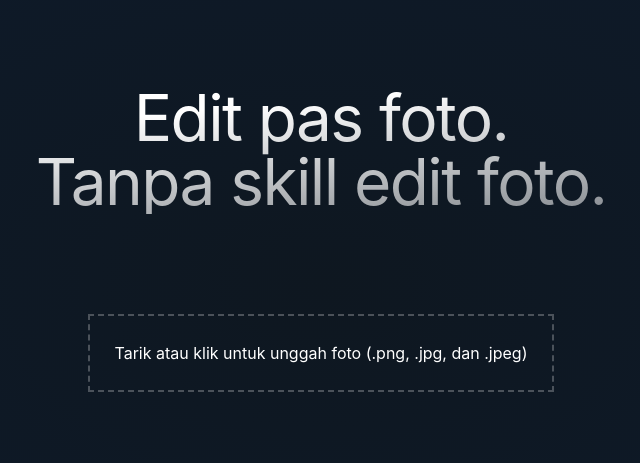
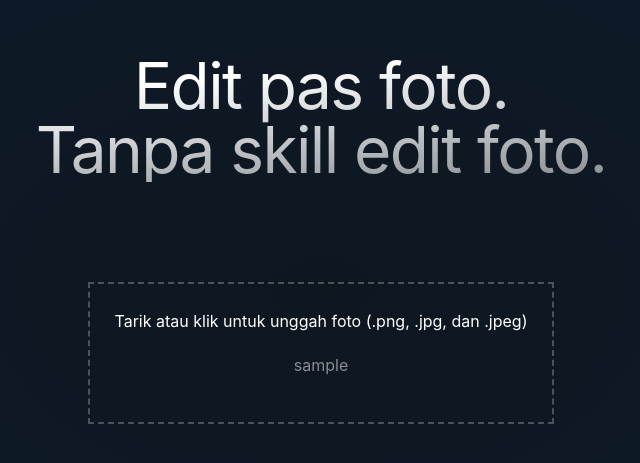
Before and after one commit to abielzulio/editpasfoto, a Next.js app: page / in a window 1280 px wide. Shown: the part 111-574 px from the top of the page, without its empty margins (319-959 px from the left). Built offline with nearby package versions, Linux system fonts and the light colour scheme.

Commit message:
feat: add sample image button

```diff
--- a/components/Dropzone/Dropzone.tsx
+++ b/components/Dropzone/Dropzone.tsx
@@ -3,6 +3,7 @@ import { useDropzone } from "react-dropzone"
 import { useState } from "react"
 import { Image } from "types"
 import Editor from "components/Editor"
+import { SAMPLE_IMAGE } from "data/editor"
 
 const Dropzone = () => {
   const [image, setImage] = useState<Image[]>([])
@@ -54,6 +55,7 @@ const Dropzone = () => {
             <Editor image={image} resetImage={setImage} />
           </>
         ) : (
+          <>
             <div {...getRootProps({ className: "dropzone" })}>
               <input
                 {...getInputProps()}
@@ -67,6 +69,13 @@ const Dropzone = () => {
                 <p>Tarik atau klik untuk unggah foto (.png, .jpg, dan .jpeg)</p>
               )}
             </div>
+            <button
+              onClick={() => setImage(SAMPLE_IMAGE)}
+              className="my-5 opacity-50"
+            >
+              sample
+            </button>
+          </>
         )}
       </aside>
     </section>
--- a/data/editor.ts
+++ b/data/editor.ts
@@ -1,4 +1,4 @@
-import { Ratio } from "types"
+import { Ratio, Image } from "types"
 
 const BASE_SIZE: number = 100
 
@@ -33,4 +33,12 @@ export const IMAGE_RATIO_OPTIONS: Ratio[] = [
   },
 ]
 
+export const SAMPLE_IMAGE: Image[] = [
+  {
+    id: 0,
+    src: "/img/sample.jpg",
+    name: "sample.jpg",
+  },
+]
+
 export const IMAGE_SCALER_FACTOR: number = 3
```
Also changed, not shown: public/img/sample.jpg (added). Lines whose indentation alone changed are shown as unchanged.
